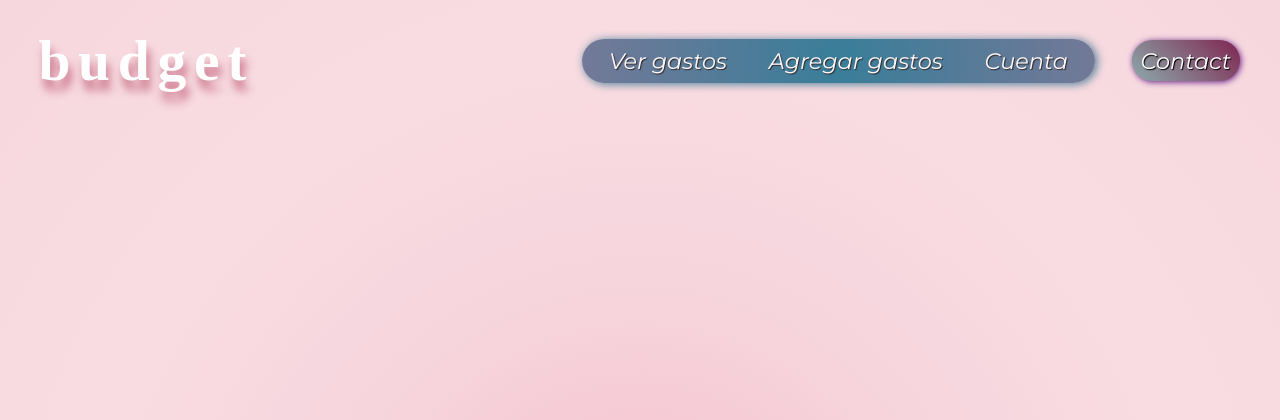
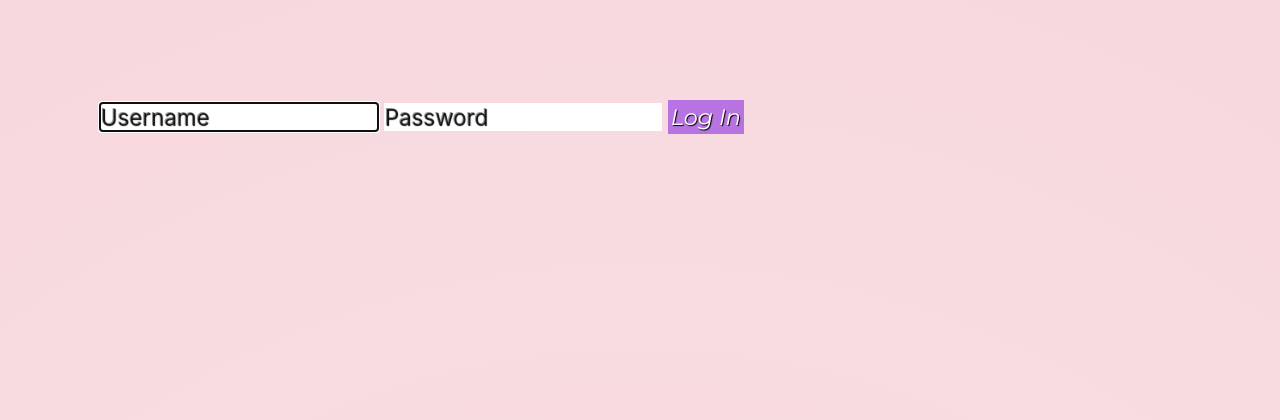
Before and after one commit to julianlastuvka/Budget, a Flask app: template templates/login.html in a window 1280 px wide. Shown: the top 420 px of the page. Run offline with Flask 2, Linux system fonts and the light colour scheme; the template is opened without the code that fills it, so the values that code supplies are empty; some libraries are stand-ins or nearby versions.

Commit message:
added and implemented log in, log out, register and login required

```diff
--- a/app.py
+++ b/app.py
@@ -1,17 +1,108 @@
 from flask import Flask, flash, redirect, render_template, request, session
-from flask_session.__init__ import Session
+from flask_session import Session
+from cs50 import SQL
+from werkzeug.security import check_password_hash, generate_password_hash
+from functools import wraps
 
 app = Flask(__name__)
+app.secret_key = 'thisisatemporarykey849489849489489+4'
+app.config['SESSION_TYPE'] = 'filesystem'
+app.config["TEMPLATES_AUTO_RELOAD"] = True
 
-#session
 Session(app)
+
+db = SQL("sqlite:///budget-db.db")
+
+def login_required(f):
+
+    @wraps(f)
+    def decorated_function(*args, **kwargs):
+        if session.get("user_id") is None:
+            return redirect("/login")
+        return f(*args, **kwargs)
+
+    return decorated_function
+
+@app.route("/login", methods=["GET", "POST"])
+def login():
+    """Log user in"""
+
+    session.clear()
+    # User reached route via POST (as by submitting a form via POST)
+    if request.method == "POST":
+
+        # Ensure username was submitted
+        if not request.form.get("username"):
+            return redirect("/login")
+
+        # Ensure password was submitted
+        elif not request.form.get("password"):
+            return redirect("/login")
+
+        # Query database for username
+        rows = db.execute("SELECT * FROM users WHERE username = ?", request.form.get("username"))
+
+        # Ensure username exists and password is correct
+        if len(rows) != 1 or not check_password_hash(rows[0]["hash"], request.form.get("password")):
+            return redirect("/login")
+
+        # Remember which user has logged in
+        session["user_id"] = rows[0]["id"]
+
+        # Redirect user to home page
+        return redirect("/")
+
+    # User reached route via GET
+    else:
+        return render_template("login.html")
+
+@app.route("/logout")
+def logout():
+
+    session.clear()
+    return redirect("/login")
+
+@app.route("/register", methods=["GET", "POST"])
+def register():
+
+    if request.method == "POST":
+
+        #check if a username was provided
+        if not request.form.get("username"):
+            return render_template("register.html")
+
+        #check that a password was provided
+        elif not request.form.get("password") or not request.form.get("confirmation"):
+            return render_template("register.html")
+
+        #check that the password and password confirmation match
+        elif request.form.get("password") != request.form.get("confirmation"):
+            return render_template("register.html")
+
+        #get all users's usernames
+        users = db.execute("SELECT username from users")
+
+        # checks if the username is available
+        if any(request.form.get("username") in d.values() for d in users):
+            return render_template("register.html")
+        # Register the user :)
+        else:
+            db.execute("INSERT into users (username, email, hash) VALUES(?,?,?)", request.form.get(
+                "username"),request.form.get("email"), generate_password_hash(request.form.get("password")))
+
+        return redirect("/login")
+
+    else:
+        return render_template("register.html")
 
 
 @app.route("/", methods=["GET", "POST"])
+@login_required
 def index():
     return render_template("index.html")
 
 @app.route("/agregar")
+@login_required
 def agregar():
     return render_template("agregar.html")
 
--- a/static/styles.css
+++ b/static/styles.css
@@ -134,6 +134,9 @@ nav{
     margin:4vw; ;
 }
 
+
+/***** FORM *****/
+
 .form-control {
     width: 11vh;
     height: 4.3vh;
@@ -228,3 +231,51 @@ nav{
     background-color: inherit;
     background-image: inherit;
 }
+
+
+
+/* ******************** LOG IN ****************************** */
+
+.login-container{
+    margin: 100px;
+}
+
+.form-login{
+    color: black;
+    border: none;
+}
+
+.btn-login{
+    padding: 3px;
+    background-color: rgba(132, 32, 226, 0.548);
+    border: none;
+}
+
+
+/*********************** REGISTER ****************************** */
+
+.register-container{
+    margin: 100px;
+}
+
+.register-container ul{
+    list-style-type: none;
+}
+
+.register-container ul li input{
+    margin-bottom: 20px;
+    width: 29vh;
+    height: 4.3vh;
+    border-radius: 50px;
+    padding: 0.5vh 0.7vw;
+    font-size: 2.1vh;
+    color: rgba(0, 0, 0, 0.623);
+    font-family: "Montserrat";
+}
+
+.btn-register{
+    border-radius: 50px;
+    padding: 0.5vh 0.7vw;
+    background-color: rgba(0, 0, 255, 0.712);
+
+}
--- a/templates/login.html
+++ b/templates/login.html
@@ -1,9 +1,25 @@
-{% extends "layout.html" %}
+<!DOCTYPE html>
+<html lang="en">
 
-{% block title %}
-    Iniciar sesion
-{% endblock %}
+<head>
+    <meta charset="UTF-8">
+    <meta http-equiv="X-UA-Compatible" content="IE=edge">
+    <meta name="viewport" content="width=device-width, initial-scale=1.0">
+    <title>Iniciar sesion</title>
+    <link href="/static/styles.css" rel="stylesheet">
+</head>
 
-{% block body %}
+<body>
 
-{% endblock %}
+    <div class="login-container">
+        <form action="/login" method="post">
+
+            <input autocomplete="off" autofocus class="form-login" name="username" placeholder="Username" type="text">
+            <input class="form-login" name="password" placeholder="Password" type="password">
+
+            <button class="btn-login" type="submit">Log In</button>
+        </form>
+    </div>
+</body>
+
+</html>
```
Also changed, not shown: templates/register.html (+20 -5 lines), budget-db.db (added), finance.db (deleted), 2 other files.
